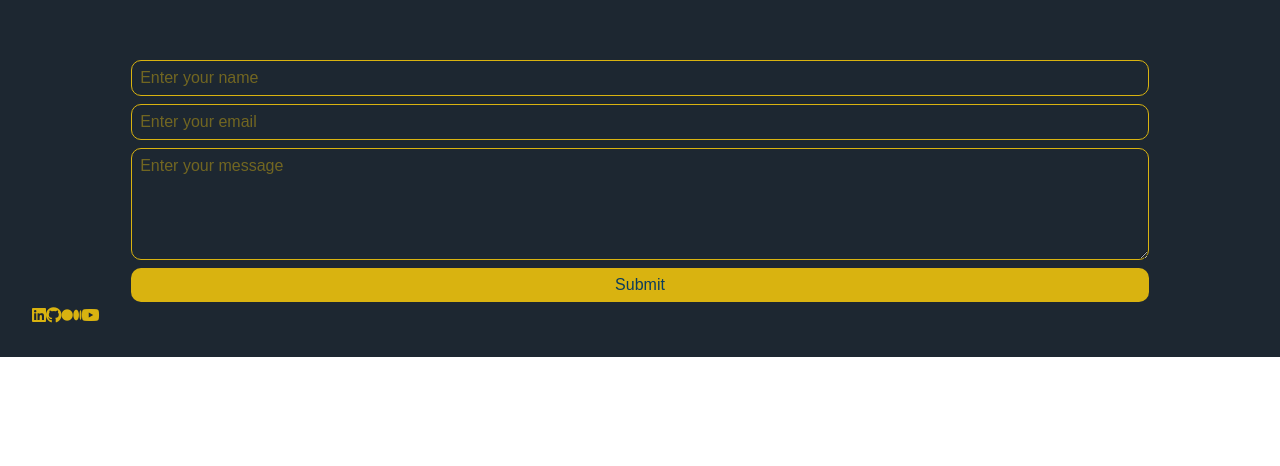
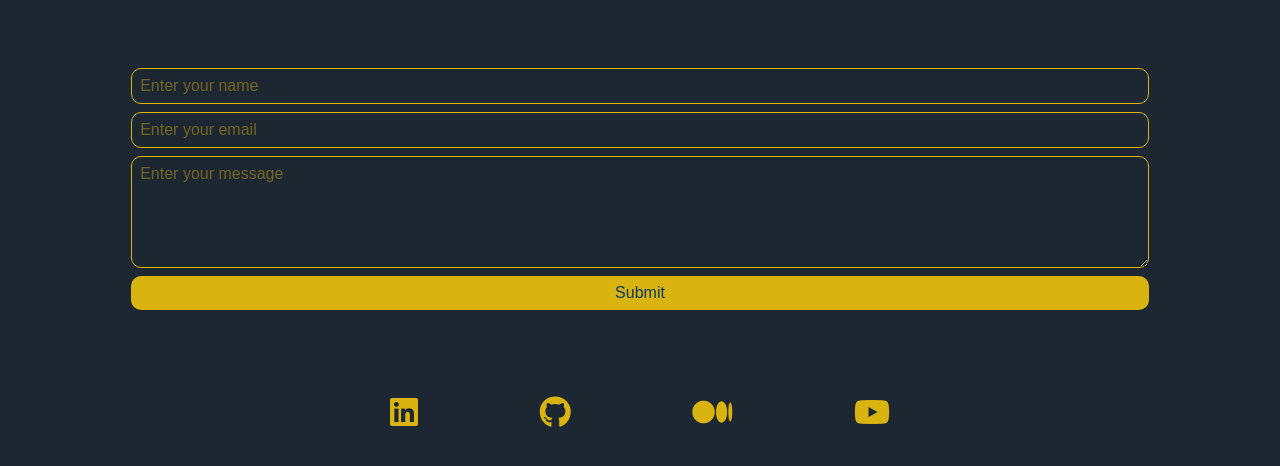
Before and after one commit to TonyHansord/thdev-react, a React (Create React App) app: page / in a window 1280 px wide. Shown: the part 3170-3636 px from the top of the page. Before the commit the page ends 3527 px from the top, so only its background shows below. Built offline with nearby package versions, Linux system fonts and the light colour scheme.

Commit message:
added repo links

```diff
--- a/src/App.tsx
+++ b/src/App.tsx
@@ -32,8 +32,10 @@ function App () {
       </Section>
       <Section id='contact-section' backgroundColor='dark-section'>
         <ContactForm openModal={handleModalOpen} />
+        <ThankYouModal isOpen={isModalOpen} onClose={handleModalClose} />
+      </Section>
+      <Section id='social-section' backgroundColor='dark-section'>
         <SocialBar />
-        <ThankYouModal isOpen={isModalOpen} onClose={handleModalClose} />
       </Section>
     </>
   )
--- a/src/Components/Project/Project.tsx
+++ b/src/Components/Project/Project.tsx
@@ -6,6 +6,7 @@ interface ProjectProps {
     title: string
     description: string
     tech: string[]
+    repo: string
     link: string
     media: {
       hasVideo: boolean
@@ -16,7 +17,7 @@ interface ProjectProps {
 }
 
 export const Project = ({ project }: ProjectProps) => {
-  const { title, description, tech, link, media } = project
+  const { title, description, tech, repo, link, media } = project
 
   const { hasVideo, video, image } = media
 
@@ -47,6 +48,12 @@ export const Project = ({ project }: ProjectProps) => {
         </div>
       </div>
       <div className='card-links'>
+        {repo ? (
+          <a href={repo} target='_blank' rel='noreferrer'>
+            <i className='fab fa-github'></i>
+          </a>
+        ) : null}
+
         <a className='live-site' href={link} target='_blank' rel='noreferrer'>
           <i className='fa-solid fa-arrow-up-right-from-square'></i>
         </a>
--- a/src/Components/Social/SocialBar.tsx
+++ b/src/Components/Social/SocialBar.tsx
@@ -4,7 +4,7 @@ export default function SocialBar () {
   return (
     <footer id='social-bar' role='navigation'>
       <SocialIcon
-        link='www.linkedin.com/in/thdev'
+        link='https://www.linkedin.com/in/thdev'
         iconClass='fa-brands fa-linkedin'
       />
       <SocialIcon
@@ -19,8 +19,6 @@ export default function SocialBar () {
         link='https://www.youtube.com/@tonyhansorddev'
         iconClass='fab fa-youtube'
       />
-
-
     </footer>
   )
 }
--- /dev/null
+++ b/src/Components/Social/_social.scss
@@ -0,0 +1,25 @@
+#social-section {
+  display: flex;
+  padding: 50px 0;
+  text-align: center;
+  justify-content: center;
+}
+
+#social-bar {
+  display: flex;
+  justify-content: space-between;
+  align-items: center;
+  width: 100%;
+  max-width: 500px;
+  font-size: 2rem;
+
+  i {
+    font-size: 2rem;
+    text-decoration: none;
+    transition: color 0.3s ease;
+
+    &:hover {
+      color: $light-primary;
+    }
+  }
+}
--- a/src/Styles/_reset.scss
+++ b/src/Styles/_reset.scss
@@ -6,3 +6,7 @@
   font-family: $primary-font;
   text-decoration: none;
 }
+
+body {
+  background-color: $dark-secondary;
+}
--- a/src/Styles/main.css
+++ b/src/Styles/main.css
@@ -6,6 +6,10 @@
   font-size: 16px;
   font-family: "merriweather", serif;
   text-decoration: none;
+}
+
+body {
+  background-color: #1d2731;
 }
 
 button {
@@ -483,6 +487,13 @@ video {
   height: 100%;
 }
 
+.card-links {
+  display: flex;
+  gap: 1rem;
+  justify-content: flex-start;
+  align-items: center;
+}
+
 @media (max-width: 850px) {
   #featured,
   #other {
@@ -597,6 +608,30 @@ video {
   height: 7rem;
 }
 
+#social-section {
+  display: flex;
+  padding: 50px 0;
+  text-align: center;
+  justify-content: center;
+}
+
+#social-bar {
+  display: flex;
+  justify-content: space-between;
+  align-items: center;
+  width: 100%;
+  max-width: 500px;
+  font-size: 2rem;
+}
+#social-bar i {
+  font-size: 2rem;
+  text-decoration: none;
+  transition: color 0.3s ease;
+}
+#social-bar i:hover {
+  color: #32bcc1;
+}
+
 /* Styles for the modal */
 .modal {
   position: fixed;
--- a/src/Styles/main.scss
+++ b/src/Styles/main.scss
@@ -7,6 +7,7 @@
 @import '../Components/About/_about.scss';
 @import '../Components/Project/_project.scss';
 @import '../Components/Contact/_contact.scss';
+@import '../Components/Social/_social.scss';
 
 /* Styles for the modal */
 @import '../Components/Modal/_modal.scss';
--- a/src/data/constants.ts
+++ b/src/data/constants.ts
@@ -6,6 +6,7 @@ export const projects = {
       description:
         'Full-stack Inventory Management app, built with JavaScript and React for the frontend and Ruby on Rails with PostgreSQL, for the backend.',
       tech: ['React', 'Ruby on Rails', 'PostgreSQL'],
+      repo: 'https://github.com/TonyHansord/SalesPick',
       link: 'https://salespick.onrender.com',
       media: {
         hasVideo: true,
@@ -30,6 +31,7 @@ export const projects = {
       description:
         'App front end made with HTML, CSS and JS, as part of software engineering bootcamp. User can search for TV shows, and view details about each show. Fetches data from the TV Maze API.',
       tech: ['HTML', 'CSS', 'Javascript'],
+      repo: 'https://github.com/TonyHansord/Phase-1-Project',
       link: 'https://findthatshow.netlify.app',
       media: {
         hasVideo: true,
@@ -38,7 +40,7 @@ export const projects = {
     },
     {
       title: 'Game collection app',
-      desc: 'Proof of concept web app front-end made with React, as part of software engineering bootcamp. User can add games to their collection, and view details about each game.',
+      description: 'Proof of concept web app front-end made with React, as part of software engineering bootcamp. User can add games to their collection, and view details about each game.',
       tech: ['HTML', 'CSS', 'React', 'Javascript'],
       repo: 'https://github.com/TonyHansord/phase-2-game-collectors-app',
       link: 'https://game-collect.netlify.app',
```
Also changed, not shown: src/Components/Project/_project.scss (+7 -0 lines), 2 other files (tests, documents, lock files or other folders).
